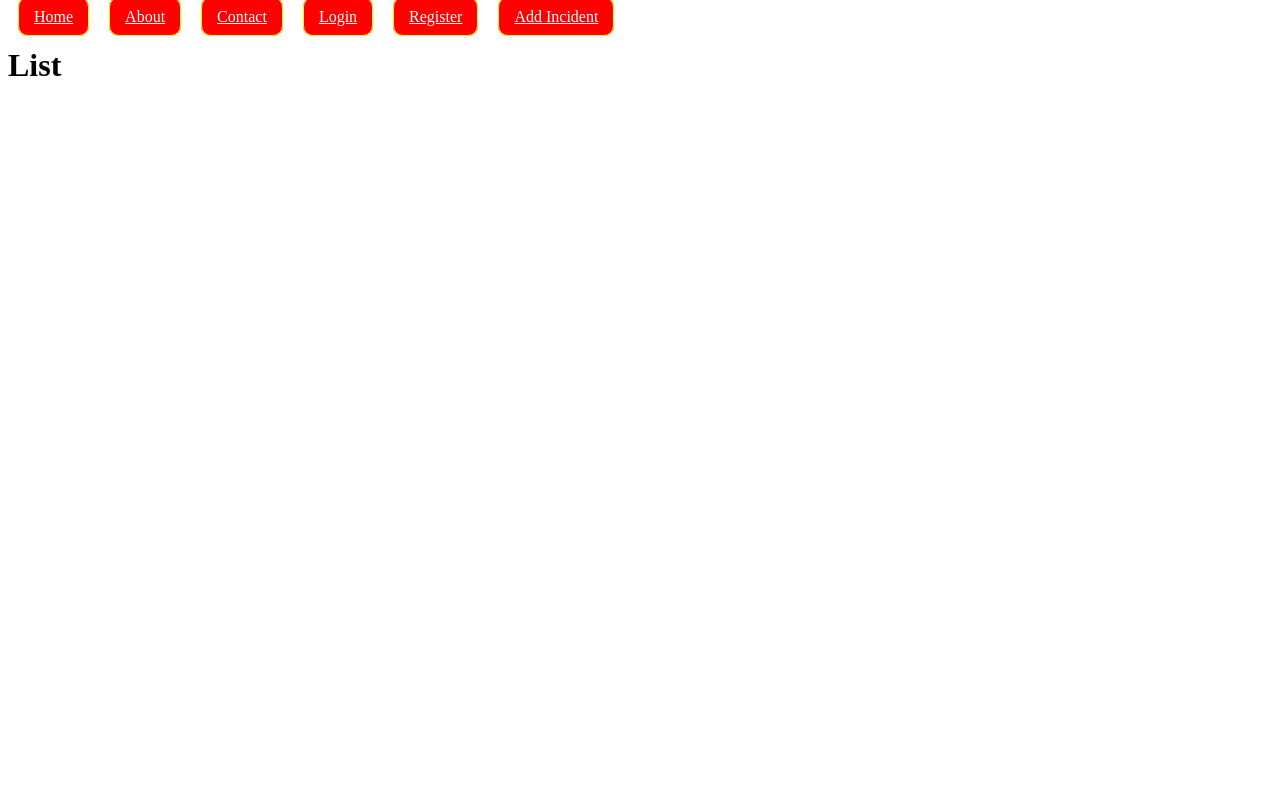
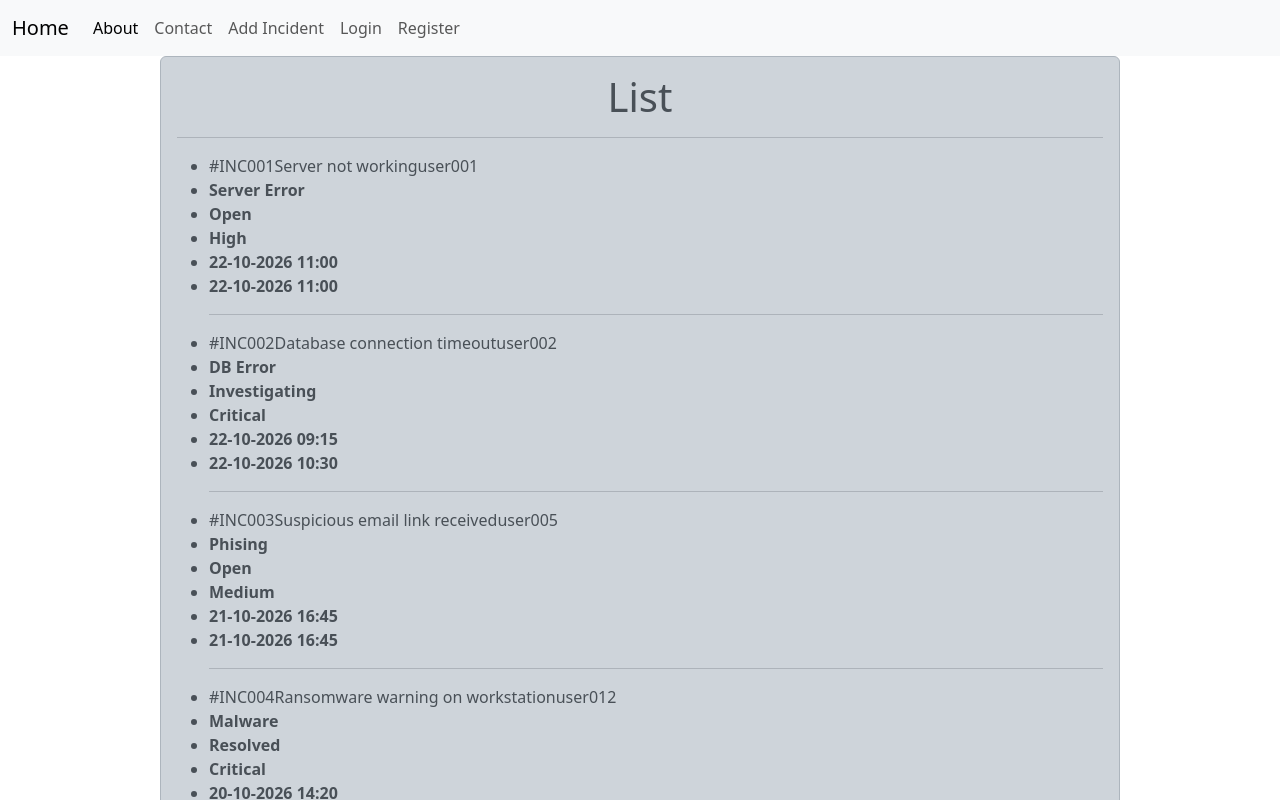
Before and after one commit to techclass-of-education/cdac-web-tech-oct-2026, a React (Vite) app in the folder react-projects/incident-app/: page /list in a window 1280 px wide. Shown: the top 800 px of the page. Built offline with nearby package versions, Linux system fonts and the light colour scheme.

Commit message:
Bootstrap use efect and list components

```diff
--- a/react-projects/incident-app/index.html
+++ b/react-projects/incident-app/index.html
@@ -5,9 +5,11 @@
     <link rel="icon" type="image/svg+xml" href="/favicon.svg" />
     <meta name="viewport" content="width=device-width, initial-scale=1.0" />
     <title>incident-app</title>
+    <link href="https://cdn.jsdelivr.net/npm/bootstrap@5.3.8/dist/css/bootstrap.min.css" rel="stylesheet" integrity="sha384-sRIl4kxILFvY47J16cr9ZwB07vP4J8+LH7qKQnuqkuIAvNWLzeN8tE5YBujZqJLB" crossorigin="anonymous">
   </head>
   <body>
     <div id="root"></div>
     <script type="module" src="/src/main.jsx"></script>
+    <script src="https://cdn.jsdelivr.net/npm/bootstrap@5.3.8/dist/js/bootstrap.bundle.min.js" integrity="sha384-FKyoEForCGlyvwx9Hj09JcYn3nv7wiPVlz7YYwJrWVcXK/BmnVDxM+D2scQbITxI" crossorigin="anonymous"></script>
   </body>
 </html>
--- /dev/null
+++ b/react-projects/incident-app/src/components/ListAccordian.jsx
@@ -0,0 +1,34 @@
+export function ListAccordian(props)
+{
+    const {mockIncidents}=props
+    return(
+
+        <ul>
+
+{
+
+    mockIncidents.map(function(incidents,i){
+
+            return (
+            <li>
+
+
+                  <span>{incidents._id}</span>
+                  <span>{incidents.title}</span>
+                  <span>{incidents.user}</span>
+
+
+                        <li><strong>{incidents.category}</strong></li>
+                     <li><strong>{incidents.status}</strong></li>
+                    <li> <strong>{incidents.severity}</strong></li>
+                     <li><strong>{incidents.createdAt}</strong></li>
+                     <li ><strong>{incidents.updatedAt}</strong></li>
+               <hr/>
+            </li>
+            )
+    })
+}
+
+        </ul>
+    )
+}
--- /dev/null
+++ b/react-projects/incident-app/src/data/incidents.js
@@ -0,0 +1,167 @@
+export const mockIncidents = [
+  {
+    _id: "#INC001",
+    user: "user001",
+    title: "Server not working",
+    category: "Server Error",
+    status: "Open",
+    severity: "High",
+    description: "Login not working",
+    createdAt: "22-10-2026 11:00",
+    updatedAt: "22-10-2026 11:00"
+  },
+  {
+    _id: "#INC002",
+    user: "user002",
+    title: "Database connection timeout",
+    category: "DB Error",
+    status: "Investigating",
+    severity: "Critical",
+    description: "Main production DB refusing incoming queries.",
+    createdAt: "22-10-2026 09:15",
+    updatedAt: "22-10-2026 10:30"
+  },
+  {
+    _id: "#INC003",
+    user: "user005",
+    title: "Suspicious email link received",
+    category: "Phising",
+    status: "Open",
+    severity: "Medium",
+    description: "Received an email pretending to be the IT helpdesk.",
+    createdAt: "21-10-2026 16:45",
+    updatedAt: "21-10-2026 16:45"
+  },
+  {
+    _id: "#INC004",
+    user: "user012",
+    title: "Ransomware warning on workstation",
+    category: "Malware",
+    status: "Resolved",
+    severity: "Critical",
+    description: "Popup warning appeared on accounting PC 4.",
+    createdAt: "20-10-2026 14:20",
+    updatedAt: "21-10-2026 08:00"
+  },
+  {
+    _id: "#INC005",
+    user: "user008",
+    title: "API Gateway 502 Bad Gateway",
+    category: "Server Error",
+    status: "Investigating",
+    severity: "High",
+    description: "Microservices are failing to route user requests.",
+    createdAt: "22-10-2026 10:05",
+    updatedAt: "22-10-2026 10:50"
+  },
+  {
+    _id: "#INC006",
+    user: "user019",
+    title: "Duplicate key violation crash",
+    category: "DB Error",
+    status: "Resolved",
+    severity: "Low",
+    description: "User signup throwing SQL integrity errors.",
+    createdAt: "19-10-2026 11:30",
+    updatedAt: "19-10-2026 15:10"
+  },
+  {
+    _id: "#INC007",
+    user: "user003",
+    title: "Credential harvest page link",
+    category: "Phising",
+    status: "Open",
+    severity: "High",
+    description: "External link shared in Slack channel asking for passwords.",
+    createdAt: "22-10-2026 08:30",
+    updatedAt: "22-10-2026 08:30"
+  },
+  {
+    _id: "#INC008",
+    user: "user022",
+    title: "Trojan detected by antivirus",
+    category: "Malware",
+    status: "Investigating",
+    severity: "High",
+    description: "Defender flagged Win32/Trojan on marketing laptop.",
+    createdAt: "21-10-2026 17:00",
+    updatedAt: "22-10-2026 09:00"
+  },
+  {
+    _id: "#INC009",
+    user: "user014",
+    title: "Out of memory on Redis cache",
+    category: "Server Error",
+    status: "Resolved",
+    severity: "Medium",
+    description: "Session store crashed due to high traffic spike.",
+    createdAt: "18-10-2026 22:15",
+    updatedAt: "18-10-2026 23:00"
+  },
+  {
+    _id: "#INC010",
+    user: "user007",
+    title: "Slow query index missing",
+    category: "DB Error",
+    status: "Open",
+    severity: "Low",
+    description: "Reporting dashboard takes over 30 seconds to load.",
+    createdAt: "22-10-2026 07:45",
+    updatedAt: "22-10-2026 07:45"
+  },
+  {
+    _id: "#INC011",
+    user: "user033",
+    title: "CEO impersonation email scam",
+    category: "Phising",
+    status: "Resolved",
+    severity: "Critical",
+    description: "Attempted wire transfer request sent to finance team.",
+    createdAt: "17-10-2026 13:20",
+    updatedAt: "17-10-2026 16:00"
+  },
+  {
+    _id: "#INC012",
+    user: "user011",
+    title: "Adware popup infections",
+    category: "Malware",
+    status: "Open",
+    severity: "Low",
+    description: "Browser extensions getting installed automatically.",
+    createdAt: "22-10-2026 10:15",
+    updatedAt: "22-10-2026 10:15"
+  },
+  {
+    _id: "#INC013",
+    user: "user045",
+    title: "SSL certificate expired",
+    category: "Server Error",
+    status: "Resolved",
+    severity: "High",
+    description: "Internal staging domain throwing security warning.",
+    createdAt: "16-10-2026 08:00",
+    updatedAt: "16-10-2026 08:45"
+  },
+  {
+    _id: "#INC014",
+    user: "user021",
+    title: "Deadlock on transaction commit",
+    category: "DB Error",
+    status: "Investigating",
+    severity: "Medium",
+    description: "Concurrent updates on inventory table causing rollbacks.",
+    createdAt: "21-10-2026 15:40",
+    updatedAt: "22-10-2026 09:20"
+  },
+  {
+    _id: "#INC015",
+    user: "user004",
+    title: "Fake password reset notification",
+    category: "Phising",
+    status: "Open",
+    severity: "Medium",
+    description: "Mass email sent to employees pushing external login site.",
+    createdAt: "22-10-2026 06:10",
+    updatedAt: "22-10-2026 06:10"
+  }
+];
--- a/react-projects/incident-app/src/layout/Navbar.jsx
+++ b/react-projects/incident-app/src/layout/Navbar.jsx
@@ -16,11 +16,30 @@ export function Navbar()
 
 
 return(<>
-        <Link to="/" className="menu-item">Home</Link>
+        {/* <Link to="/" className="menu-item">Home</Link>
         <Link to="/about" className="menu-item">About</Link>
         <Link to="/contact" className="menu-item">Contact</Link>
         <Link to="/login" className="menu-item">Login</Link>
         <Link to="/register" className="menu-item">Register</Link>
-        <Link to="/add" className="menu-item">Add Incident</Link>
+        <Link to="/add" className="menu-item">Add Incident</Link> */}
+
+        <nav className="navbar navbar-expand-lg bg-body-tertiary">
+  <div className="container-fluid">
+    <Link className="navbar-brand" to="/">Home</Link>
+    <button className="navbar-toggler" type="button" data-bs-toggle="collapse" data-bs-target="#navbarNavAltMarkup" aria-controls="navbarNavAltMarkup" aria-expanded="false" aria-label="Toggle navigation">
+      <span className="navbar-toggler-icon"></span>
+    </button>
+    <div className="collapse navbar-collapse" id="navbarNavAltMarkup">
+      <div className="navbar-nav">
+        <Link className="nav-link active" aria-current="page" to="/about">About</Link>
+        <Link className="nav-link" to="/contact">Contact</Link>
+        <Link className="nav-link" to="/add">Add Incident</Link>
+        <Link className="nav-link" to="/login">Login</Link>
+        <Link className="nav-link" to="/register">Register</Link>
+
+      </div>
+    </div>
+  </div>
+</nav>
     </>)
 }
--- a/react-projects/incident-app/src/pages/AddIncident.jsx
+++ b/react-projects/incident-app/src/pages/AddIncident.jsx
@@ -1,62 +1,69 @@
-import { useState } from "react";
+import { useEffect,useState } from "react";
 import { useNavigate } from "react-router-dom";
 
 export function AddIncident() {
-   const [title,setTitle]=useState("")
-   const [category,setCategory]=useState("")
-   const [severity,setSeverity]=useState("")
-   const [status,setStatus]=useState("")
-   const [description,setDesciption]=useState("")
-   const [formValues,setFormValues]=useState({})
-    const navigate=useNavigate()
+  const [title, setTitle] = useState("");
+  const [category, setCategory] = useState("");
+  const [severity, setSeverity] = useState("");
+  const [status, setStatus] = useState("");
+  const [description, setDesciption] = useState("");
+  const [formValues, setFormValues] = useState({});
+  const navigate = useNavigate();
 
-   function handleSubmit(event)
-   {
-        event.preventDefault()
+  function handleSubmit(event) {
+    event.preventDefault();
     //axios to send form data on server
-        new Promise(function(resolve,reject){
- setFormValues({
-            _id:"#INC"+Date.now(),
-            user:"user001",
+    const data = {
+      _id: "#INC" + Date.now(),
+      user: "user001",
       title,
       category,
       status,
       severity,
       description,
-            createdAt:Date.now(),
-            updatedAt:Date.now()
-        })
-        resolve()
-        }).then(function()
-    {
-    console.log(formValues)
-            // alert("Incident Saved")
-            // navigate("/list",{state:formValues})
-    })
-
-
+      createdAt: Date.now(),
+      updatedAt: Date.now(),
+    };
+    setFormValues(data);
 
   }
 
+useEffect(function(){
+  if(formValues.title)
+  {
+    console.log(formValues)
+    console.log("useEffect Run")
+    alert("Incident saved")
+    navigate("/list",{state:formValues})
+  }
+},[formValues])
 
   return (
-    <div>
-      <form onSubmit={handleSubmit}>
+    <div className="alert bg-dark text-white mt-4 px-5 py-4 w-50 mx-auto">
+      <form className="w-fit" onSubmit={handleSubmit}>
         <h1>Add Incident</h1>
+        <hr/>
         {formValues.user}
-        <div>
-          <label htmlFor="title">Title</label>
-          <input value={title} onChange={function(event){
-            setTitle(event.target.value)
+        <div className="mb-3">
+          {/* <label htmlFor="title" className="form-label form-label-sm">Title</label> */}
+          <input className="form-control form-control-sm"
+            value={title}
+            onChange={function (event) {
+              setTitle(event.target.value);
             }}
-          placeholder="Enter Title" id="title" />
+            placeholder="Enter Title"
+            id="title"
+          />
         </div>
 
-        <div>
-          <label htmlFor="categoary">Category</label>
-          <select id="category"
-          value={category} onChange={function(event){
-            setCategory(event.target.value)
+        <div className="mb-3">
+          {/* <label htmlFor="categoary" className="form-label form-label-sm">Category</label> */}
+          <select
+            id="category"
+            className="form-select form-select-sm"
+            value={category}
+            onChange={function (event) {
+              setCategory(event.target.value);
             }}
           >
             <option value>Select Category</option>
@@ -66,11 +73,14 @@ export function AddIncident() {
             <option value="server_error">Server Error</option>
           </select>
         </div>
-        <div>
-          <label htmlFor="severity">Severity</label>
-          <select id="severity"
-           value={severity} onChange={function(event){
-            setSeverity(event.target.value)
+        <div className="mb-3">
+          {/* <label htmlFor="severity" className="form-label form-label-sm">Severity</label> */}
+          <select
+            id="severity"
+            className="form-select form-select-sm"
+            value={severity}
+            onChange={function (event) {
+              setSeverity(event.target.value);
             }}
           >
             <option value>Select Severity</option>
@@ -80,11 +90,14 @@ export function AddIncident() {
             <option value="low">Low</option>
           </select>
         </div>
-        <div>
-          <label htmlFor="status">Status</label>
-          <select id="status"
-           value={status} onChange={function(event){
-            setStatus(event.target.value)
+        <div className="mb-3">
+          {/* <label htmlFor="status" className="form-label form-label-sm">Status</label> */}
+          <select
+            id="status"
+            className="form-select form-select-sm"
+            value={status}
+            onChange={function (event) {
+              setStatus(event.target.value);
             }}
           >
             <option value>Select Status</option>
@@ -93,16 +106,20 @@ export function AddIncident() {
             <option value="resolved">Resolved</option>
           </select>
         </div>
-        <div>
-          <label htmlFor="description">Description</label>
+        <div className="mb-3">
+          {/* <label htmlFor="description" className="form-label form-label-sm">Description</label> */}
           <textarea
-           value={description} onChange={function(event){
-            setDesciption(event.target.value)
+            value={description}
+            className="form-control form-control-sm"
+            onChange={function (event) {
+              setDesciption(event.target.value);
             }}
-          id="description" placeholder="Enter Description"></textarea>
+            id="description"
+            placeholder="Enter Description"
+          ></textarea>
         </div>
 
-        <button>Add</button>
+        <button className="btn btn-success">Add</button>
       </form>
     </div>
   );
--- a/react-projects/incident-app/src/pages/IncidentsList.jsx
+++ b/react-projects/incident-app/src/pages/IncidentsList.jsx
@@ -1,11 +1,14 @@
 import { useLocation } from "react-router-dom"
-
+import { mockIncidents } from "../data/incidents"
+import { ListAccordian } from "../components/ListAccordian"
 export function IncidentsList()
 {
-    const formValues=useLocation()
+    const formValues=useLocation().state
     console.log(formValues)
-    return(<>
-    <h1>List</h1>
+    return(<div className="alert alert-dark mx-auto w-75">
 
-    </>)
+    <h1 className="text-center">List</h1>
+    <hr/>
+    <ListAccordian mockIncidents={mockIncidents}/>
+    </div>)
 }
```
Lines whose indentation alone changed are shown as unchanged.
